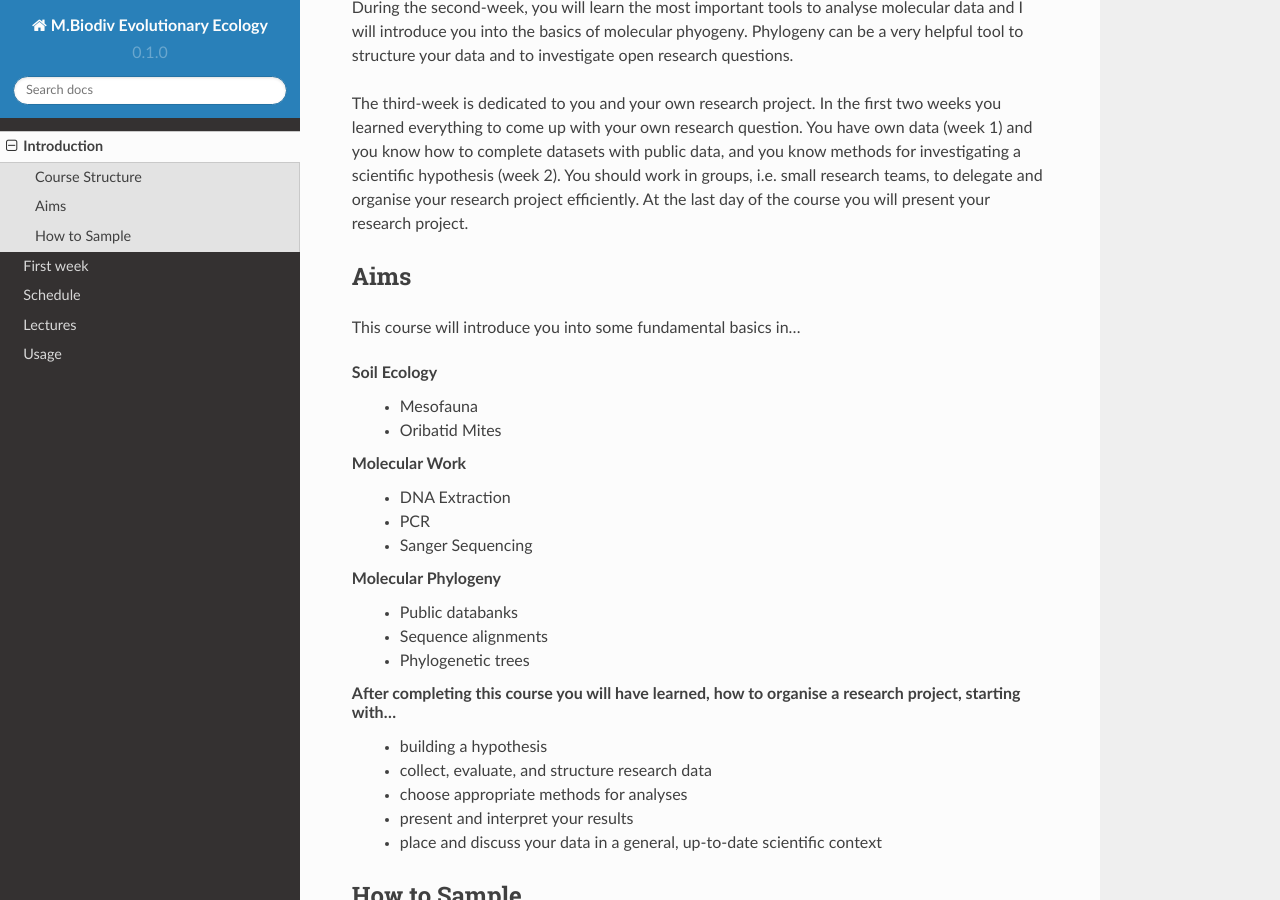
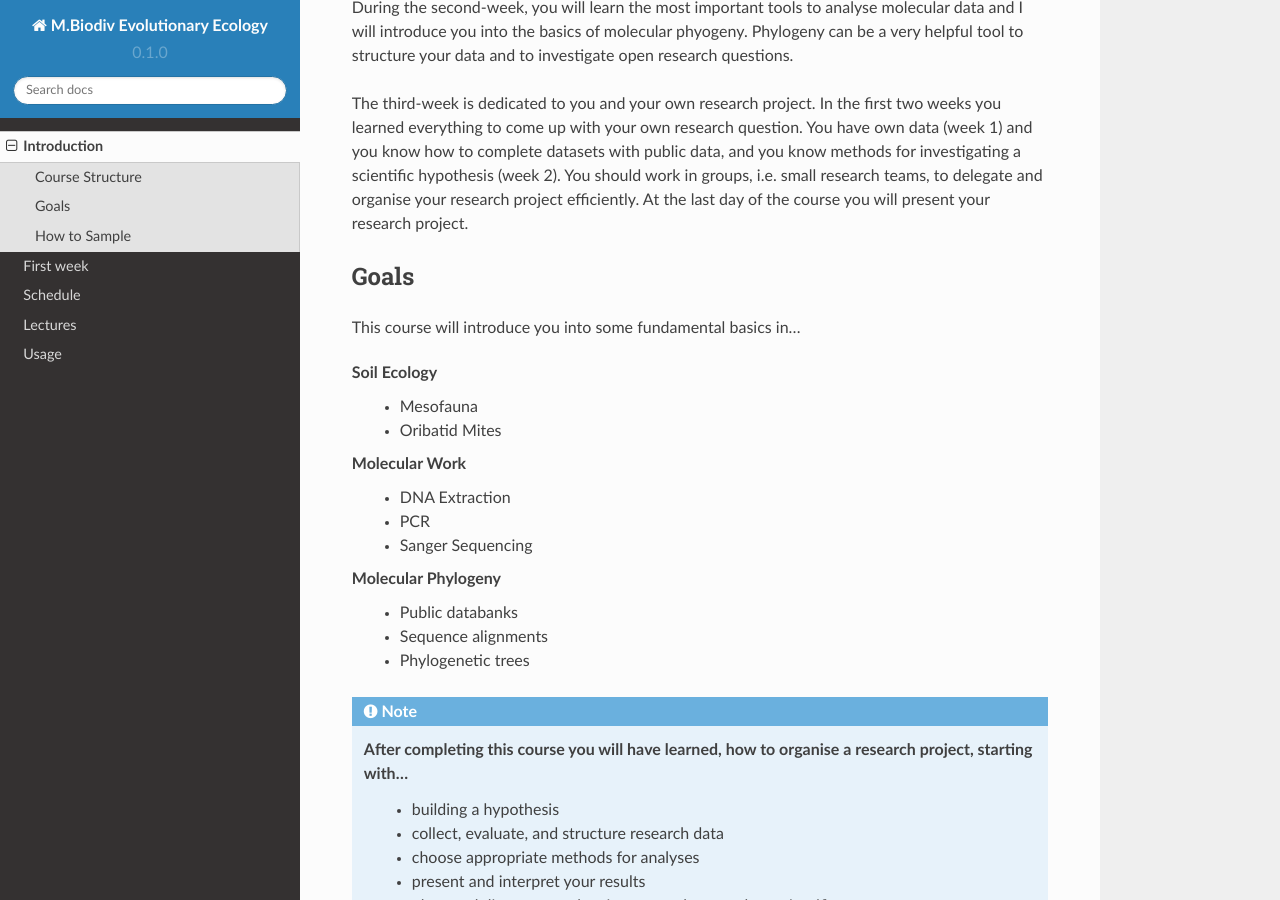
Before and after one commit to bheimbu/evolutionary_ecology, a Sphinx documentation site: the page built from docs/source/introduction.rst, in a window 1280 px wide and 900 px high, scrolled down 724 px. Built offline with Sphinx 7.4.7 and the Read the Docs theme 2.0.0, drawn with Linux system fonts in a browser that asks for light colours; some of the changed lines change nothing that is shown.

Commit message:
Update introduction.rst

```diff
--- a/docs/source/introduction.rst
+++ b/docs/source/introduction.rst
@@ -19,7 +19,7 @@ During the :ref:`second-week`, you will learn the most important tools to analys
 
 The :ref:`third-week` is dedicated to you and your own research project. In the first two weeks you learned everything to come up with your own research question. You have own data (week 1) and you know how to complete datasets with public data, and you know methods for investigating a scientific hypothesis (week 2). You should work in groups, i.e. small research teams, to delegate and organise your research project efficiently. At the last day of the course you will present your research project.
 
-Aims
+Goals
 -----------
 
 This course will introduce you into some fundamental basics in...
@@ -36,12 +36,13 @@ This course will introduce you into some fundamental basics in...
   - Sequence alignments
   - Phylogenetic trees
 
-After completing this course you will have learned, how to organise a **research project**, starting with...
-  - building a hypothesis
-  - collect, evaluate, and structure research data
-  - choose appropriate methods for analyses
-  - present and interpret your results
-  - place and discuss your data in a general, up-to-date scientific context
+.. note::
+  After completing this course you will have learned, how to organise a **research project**, starting with...
+    - building a hypothesis
+    - collect, evaluate, and structure research data
+    - choose appropriate methods for analyses
+    - present and interpret your results
+    - place and discuss your data in a general, up-to-date scientific context
 
 .. _how-to-sample:
 How to Sample
```
